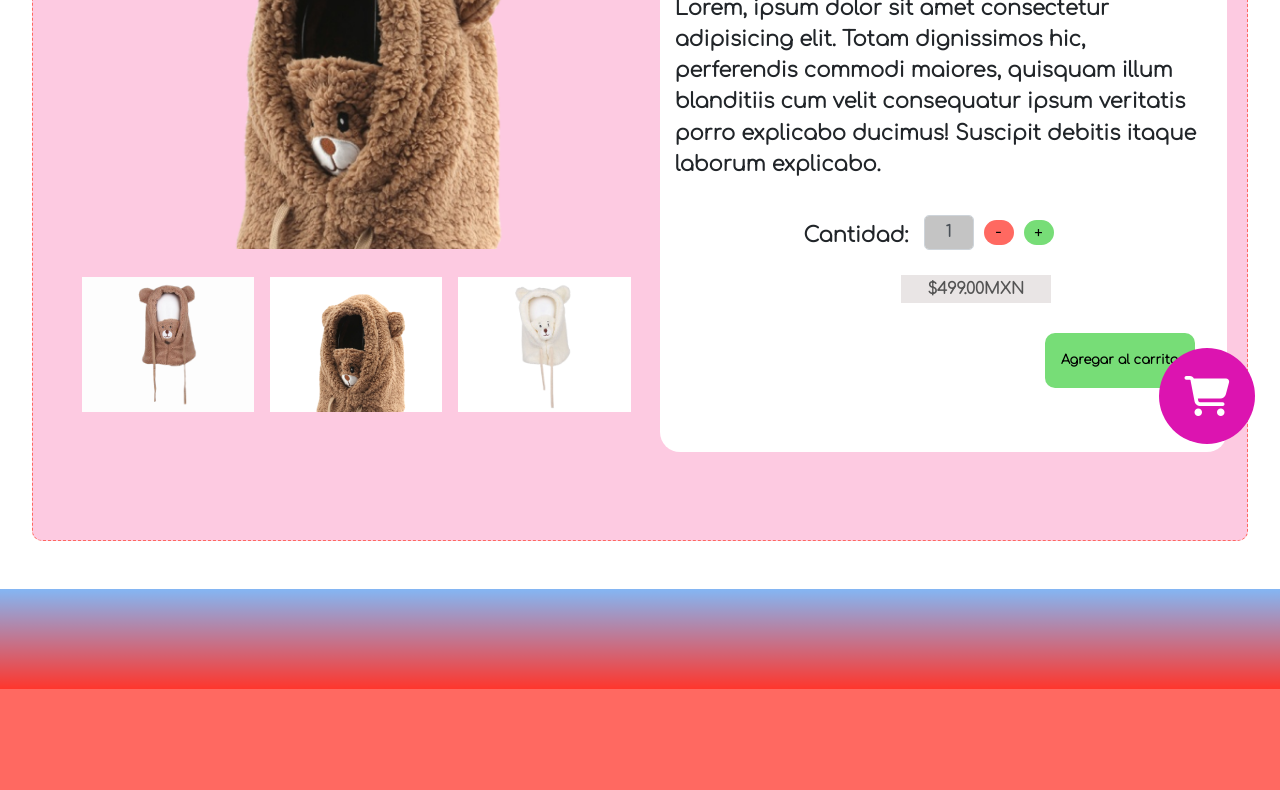
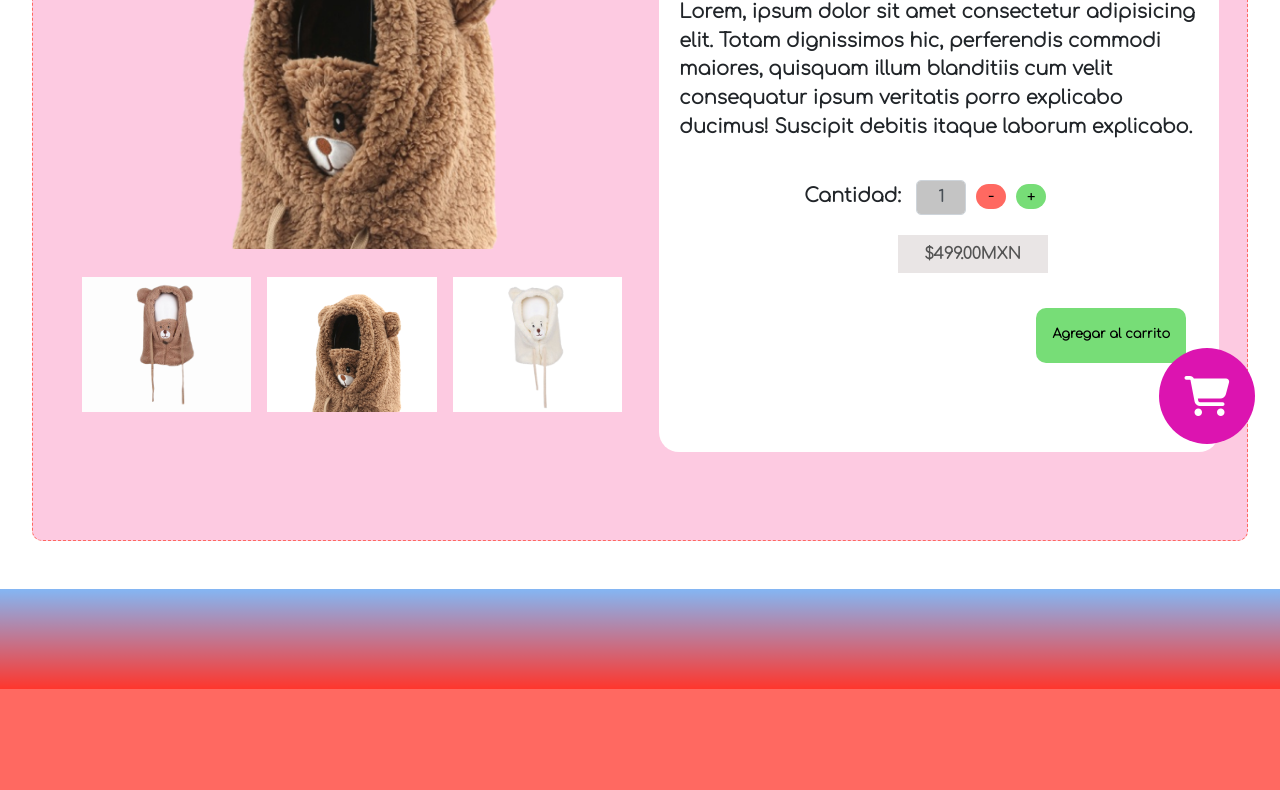
Before and after one commit to DenFlores/yolitia, a website: page templates/producto-individual.html in a window 1280 px wide. Shown: the part 331-1121 px from the top of the page. Drawn offline with nearby package versions, Linux system fonts and the light colour scheme; a web font is replaced by a local one.

Commit message:
Ajustes pagina responsive

```diff
--- a/assets/css/producto-individual.css
+++ b/assets/css/producto-individual.css
@@ -68,11 +68,10 @@ body{
     margin: 0 auto;
     flex-direction: column;
     justify-content: center;
-    /*align-items: center;*/
     width: 100%;
     height: 150vh;
     background: #FDCAE1;
-    border: 1px dashed #FF6961;
+    border: 1.5px dashed #FF6961;
     border-radius: 10px;
     padding: 20px;
 }
@@ -86,6 +85,7 @@ body{
     width: 95%;
     height: 50%;
     padding: 1px;
+    margin: 8px;
 
 
 
@@ -151,7 +151,8 @@ body{
     width: 95%;
     height: 50%;
     border-radius: 20px;
-    padding: 10px;
+    padding: 15px;
+    margin: 8px;
 
 
 
@@ -160,7 +161,7 @@ body{
 .contenido-texto p{
     font-family: 'Comfortaa', cursive;
     font-weight: bold;
-    font-size: .8rem;
+    font-size: 1rem;
     padding: 5px;
 
 }
@@ -168,7 +169,7 @@ body{
 
 h4{
     font-family: 'Butterfly Kids', cursive;
-    font-size: 30px;
+    font-size: 55px;
     align-self: flex-start;
 
 
@@ -188,6 +189,7 @@ h4{
 }
 .cantidades p{
     margin-top: 6px;
+
 }
 
 .más{
@@ -199,7 +201,7 @@ h4{
     height: 25px;
     background-color: #77DD77;
     margin-left: 10px;
-    margin-top: 5px;
+    margin-top: 9.5px;
 
 
 }
@@ -213,7 +215,7 @@ h4{
     height: 25px;
     background-color: #FF6961 ;
     margin-left: 10px;
-    margin-top: 5px;
+    margin-top: 9.5px;
 
 }
 .form-control{
@@ -221,6 +223,7 @@ h4{
     width: 40px;
     height: 35px;
     margin-left: 10px;
+    margin-top: 5px;
     background-color: #C4C4C4;
     font-family: 'Comfortaa', cursive;
     font-weight: bold;
@@ -228,7 +231,7 @@ h4{
 .pago{
     margin-left: 100px;
     margin-top: 3px;
-    height: 28px;
+    height: 38px;
     border: 0px;
     background-color: rgb(233, 229, 229);
     font-family: 'Comfortaa', cursive;
@@ -240,12 +243,12 @@ h4{
 .boton-confirmar{
 
     width: 150px;
-    height: 30px;
+    height: 55px;
     background: #77DD77;
     border: none;
     border-radius: 10px;
-    margin-top: 30px;
-    margin-left: 95px;
+    margin-top: 45px;
+    margin-left: 113px;
 }
 .boton-confirmar, label{
     font-family: 'Comfortaa',cursive;
@@ -282,9 +285,6 @@ h4{
 @media screen and (min-width: 768px){
     .contenido-principal{
         height: 140vh;
-
-
-
     }
     .contenido-imagenes{
         height: 60%;
@@ -300,11 +300,20 @@ h4{
 
     }
     .contenido-texto{
-        height: 50%;
+        height: 30%;
         margin-left: 20px;
     }
+    .form-control{
+        margin-top: 3px;
+    }
+    .más{
+        margin-top: 9px;
+    }
+    .menos{
+        margin-top: 9px;
+    }
     .boton-confirmar{
-        margin-left: 395px;
+        margin-left: 398px;
     }
 
     @media screen and (min-width: 1280px) {
@@ -331,15 +340,25 @@ h4{
             font-size: 50px;
         }
         .contenido-texto p{
-            font-size: 1.3rem;
+            font-size: 1.2rem;
         }
 
         .cantidades p{
             margin-top: auto;
         }
+        .form-control{
+            margin-top: 3px;
+        }
+        .más{
+            margin-top: 7px;
+        }
+        .menos{
+            margin-top: 7px;
+        }
 
         .boton-confirmar{
-            margin-left: 375px;
+            margin-left: 362px;
+            margin-top: 35px;
             height: 55px;
         }
 
```
